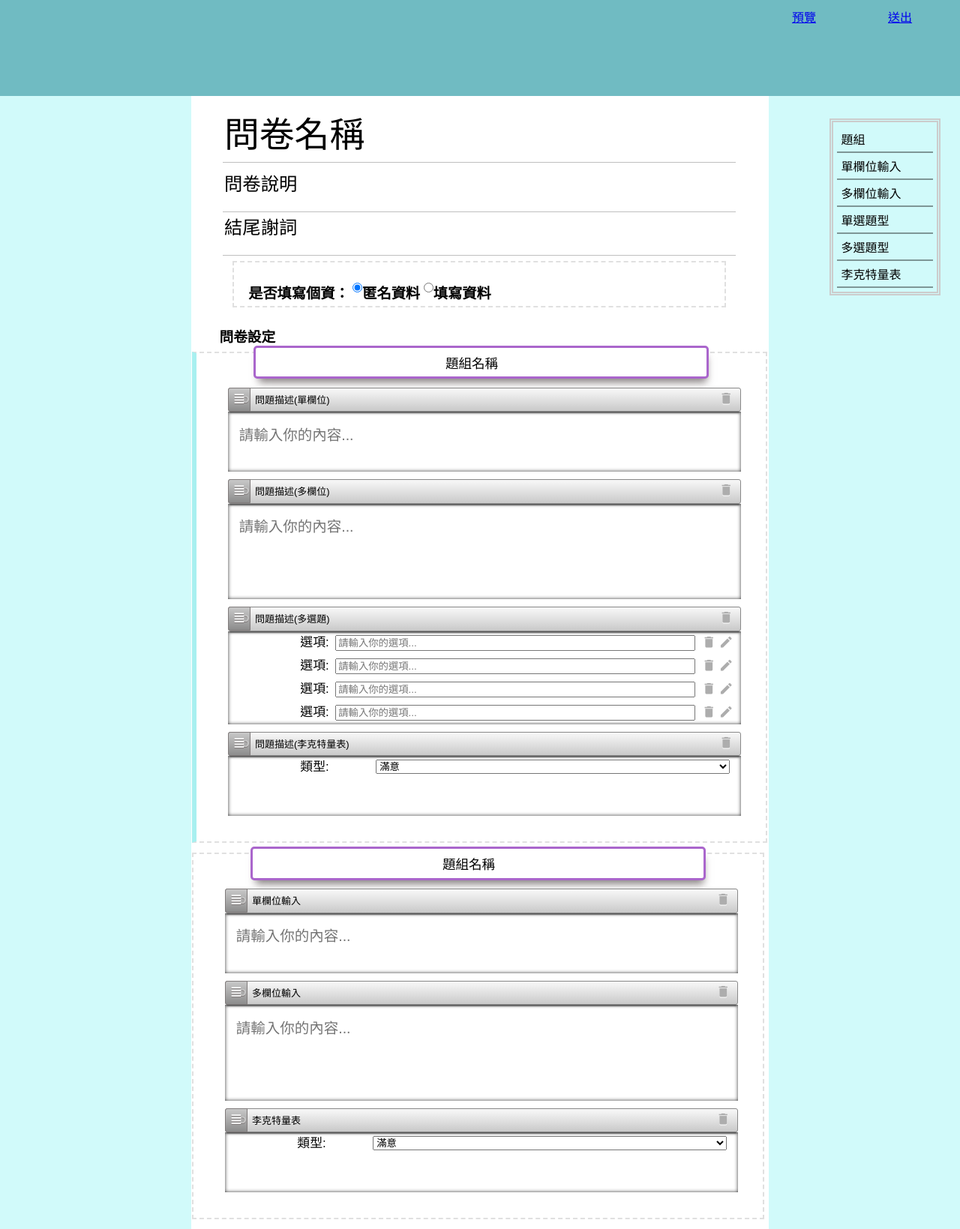
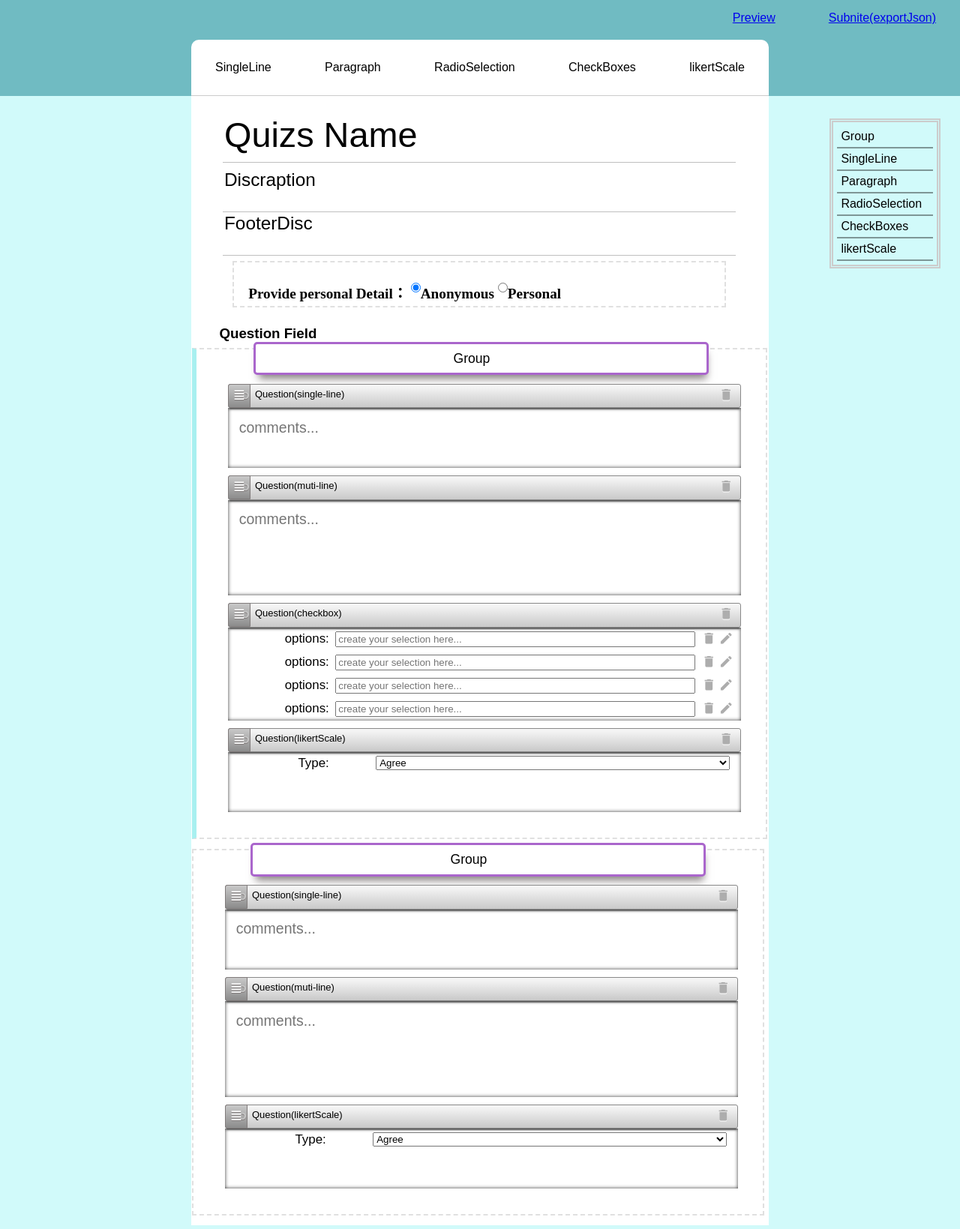
Before and after one commit to horken-w/Project-Questionnaire, a plain HTML site: page index.html in a window 1280 px wide. Shown: the whole page at 75% size. Drawn offline with nearby package versions, Linux system fonts and the light colour scheme.

Commit message:
translate it into English

```diff
--- a/index.html
+++ b/index.html
@@ -23,19 +23,19 @@
 			<div class="setting">
 				<div class="settingwrap">
 					<!-- <div id="group" class="btnstyle"><a href="#">題組</a></div> -->
-					<div id="preview" class="btnstyle"><a href="#">預覽</a></div>
-					<div id="submit" class="btnstyle"><a href="#">送出</a></div>
+					<div id="preview" class="btnstyle"><a href="#">Preview</a></div>
+					<div id="submit" class="btnstyle"><a href="#">Subnite(exportJson)</a></div>
 				</div>
 			</div>
-			<!-- <div class="tooling">
+			<div class="tooling">
 				<div class="toolingwrap">
-					<div id="sigle" class="dd-new-item btnstyle">單欄位輸入</div>
-					<div id="txtar" class="dd-new-item btnstyle">多欄位輸入</div>
-					<div id="radio" class="dd-new-item btnstyle">單選題型</div>
-					<div id="check" class="dd-new-item btnstyle">多選題型</div>
-					<div id="liker" class="dd-new-item btnstyle">李克特量表</div>
+					<div id="sigle" class="dd-new-item btnstyle">SingleLine</div>
+					<div id="txtar" class="dd-new-item btnstyle">Paragraph</div>
+					<div id="radio" class="dd-new-item btnstyle">RadioSelection</div>
+					<div id="check" class="dd-new-item btnstyle">CheckBoxes</div>
+					<div id="liker" class="dd-new-item btnstyle">likertScale</div>
 				</div>
-			</div> -->
+			</div>
 		</header>
 		<article class="content">
 				<form action="" method="post" id="form1">
@@ -44,56 +44,56 @@
 							<section class="formheader">
 								<div class="textarea">
 									<h1 class="formtitle">
-										<input class="formtextInput titletextarea" rows="1" autofocus value="問卷名稱">
+										<input class="formtextInput titletextarea" rows="1" autofocus value="Quizs Name">
 									</h1>
 									<div class="hrline"></div>
 								</div>
 								<div class="textarea">
 									<h3 id="quizdescip" class=" formsubtitle">
-										<textarea class="formtextInput subtitletextarea" rows="7">問卷說明</textarea></h3>
+										<textarea class="formtextInput subtitletextarea" rows="7">Discraption</textarea></h3>
 									<div class="hrline"></div>
 									<h3 id="footer" class=" formsubtitle">
-										<textarea class="formtextInput subtitletextarea" rows="7">結尾謝詞</textarea></h3>
+										<textarea class="formtextInput subtitletextarea" rows="7">FooterDisc</textarea></h3>
 									<div class="hrline"></div>
 								</div>
 								<div data-group_title="個人資料" data-group_seq=0 data-is_base_info=true class="group boxsize denysele">
 									<div>
-										<label for="persondetail">是否填寫個資：</label>
-										<input type="radio" class="formtextInput"  name="quiztype" value="anonymous" checked>匿名資料
-										<input type="radio" class="formtextInput"  name="quiztype" value="person">填寫資料
+										<label for="persondetail">Provide personal Detail：</label>
+										<input type="radio" class="formtextInput"  name="quiztype" value="anonymous" checked>Anonymous
+										<input type="radio" class="formtextInput"  name="quiztype" value="person">Personal
 									</div>
 									<div class="table tablehide">
 										<!-- <div class="persondetail caption">身分所需欄位</div> -->
 										<div class="tr">
 											<div class="td checkbox"></div>
-											<div class="td">基本資料問題</div>
-											<div class="td">填答類型</div>
+											<div class="td">Personal Detail</div>
+											<div class="td">Type of Detail</div>
 										</div>
 										<div class="tr">
 											<div class="td checkbox"><input type="checkbox"></div>
-											<div class="td">姓名</div>
-											<div class="td">文字輸入</div>
+											<div class="td">Name</div>
+											<div class="td">InputBox</div>
 										</div>
 										<div class="tr">
 											<div class="td checkbox"><input type="checkbox"></div>
-											<div class="td">電子郵件</div>
-											<div class="td">文字輸入</div>
+											<div class="td">E-mail</div>
+											<div class="td">InputBox</div>
 										</div>
 										<div class="tr">
 											<div class="td checkbox"><input type="checkbox"></div>
-											<div class="td">性別</div>
-											<div class="td">單選項</div>
+											<div class="td">Genger</div>
+											<div class="td">Radiobox</div>
 										</div>
 									</div>
 								</div>
 							</section>
-							<h3>問卷設定</h3>
+							<h3>Question Field</h3>
 							<div id="root" class="dd">
 								<ol class="dd-list">
 									<li class="dd-item">
 										<section data-group_seq=0 data-is_base_info=true class="group">
 											<div class="hgtitle">
-												<h1 class="dd-handle"><input class="formtextInput titletextarea" rows="1" autofocus value="題組名稱"></h1>
+												<h1 class="dd-handle"><input class="formtextInput titletextarea" rows="1" autofocus value="Group"></h1>
 												<div class="icon-btn icon-del">
 													<i class="material-icons icon-small icon-color">delete</i>
 												</div>
@@ -106,10 +106,10 @@
 														</div>
 														<div class="dd-handle dd3-handle">Drag</div>
 														<div class="dd3-content">
-															<textarea class="formtextInput singleline" rows="2">問題描述(單欄位)</textarea>
+															<textarea class="formtextInput singleline" rows="2">Question(single-line)</textarea>
 														</div>
 														<div class="answer insidefiled single">
-															<textarea class="formtextInput singleinput " rows="1" placeholder="請輸入你的內容..."></textarea>
+															<textarea class="formtextInput singleinput " rows="1" placeholder="comments..."></textarea>
 														</div>
 													</li>
 													<li data-type='0' data-attribute=1 data-sequence=1 class="dd-item">
@@ -118,10 +118,10 @@
 														</div>
 														<div class="dd-handle dd3-handle">Drag</div>
 														<div class="dd3-content">
-															<textarea class="formtextInput singleline" rows="2">問題描述(多欄位)</textarea>
+															<textarea class="formtextInput singleline" rows="2">Question(muti-line)</textarea>
 														</div>
 														<div class="answer insidefiled">
-															<textarea class="formtextInput singleinput " rows="4" placeholder="請輸入你的內容..."></textarea>
+															<textarea class="formtextInput singleinput " rows="4" placeholder="comments..."></textarea>
 														</div>
 													</li>
 													<li data-type='0' data-attribute=3 data-sequence=1 class="dd-item">
@@ -130,7 +130,7 @@
 														</div>
 														<div class="dd-handle dd3-handle">Drag</div>
 														<div class="dd3-content">
-															<textarea class="formtextInput singleline" rows="4">問題描述(多選題)</textarea>
+															<textarea class="formtextInput singleline" rows="4">Question(checkbox)</textarea>
 														</div>
 														<div class="answer insidefiled">
 															<div class="answerwrap">
@@ -140,8 +140,8 @@
 																<div class="icon-add answer-add">
 																	<i class="material-icons icon-small icon-color">create</i>
 																</div>
-																<label for="answer" class="text answer-title">選項: </label>
-																<input class="select answer-input" type="text" placeholder="請輸入你的選項...">
+																<label for="answer" class="text answer-title">options: </label>
+																<input class="select answer-input" type="text" placeholder="create your selection here...">
 															</div>
 															<div class="answerwrap">
 																<div class="icon-del answer-del">
@@ -150,8 +150,8 @@
 																<div class="icon-add answer-add">
 																	<i class="material-icons icon-small icon-color">create</i>
 																</div>
-																<label for="answer" class="text answer-title">選項: </label>
-																<input class="select answer-input" type="text" placeholder="請輸入你的選項...">
+																<label for="answer" class="text answer-title">options: </label>
+																<input class="select answer-input" type="text" placeholder="create your selection here...">
 															</div>
 															<div class="answerwrap">
 																<div class="icon-del answer-del">
@@ -160,8 +160,8 @@
 																<div class="icon-add answer-add">
 																	<i class="material-icons icon-small icon-color">create</i>
 																</div>
-																<label for="answer" class="text answer-title">選項: </label>
-																<input class="select answer-input" type="text" placeholder="請輸入你的選項...">
+																<label for="answer" class="text answer-title">options: </label>
+																<input class="select answer-input" type="text" placeholder="create your selection here...">
 															</div>
 															<div class="answerwrap">
 																<div class="icon-del answer-del">
@@ -170,8 +170,8 @@
 																<div class="icon-add answer-add">
 																	<i class="material-icons icon-small icon-color">create</i>
 																</div>
-																<label for="answer" class="text answer-title">選項: </label>
-																<input class="select answer-input" type="text" placeholder="請輸入你的選項...">
+																<label for="answer" class="text answer-title">options: </label>
+																<input class="select answer-input" type="text" placeholder="create your selection here...">
 															</div>
 														</div>
 													</li>
@@ -181,16 +181,16 @@
 														</div>
 														<div class="dd-handle dd3-handle">Drag</div>
 														<div class="dd3-content">
-															<textarea class="formtextInput singleline" rows="4">問題描述(李克特量表)</textarea>
+															<textarea class="formtextInput singleline" rows="4">Question(likertScale)</textarea>
 														</div>
 														<div class="answer insidefiled">
 															<div class="answerwrap">
-																<label for="answer" class="text answer-title">類型: </label>
+																<label for="answer" class="text answer-title">Type: </label>
 																<select name="favorate" class="select answer-input">
-																	<option value="滿意">滿意</option>
-																	<option value="贊成">贊成</option>
-																	<option value="同意">同意</option>
-																	<option value="喜歡">喜歡</option>
+																	<option value="Agree">Agree</option>
+																	<option value="Like">Like</option>
+																	<option value="Approval">Approval</option>
+																	<option value="Satisfacty">Satisfacty</option>
 																</select>
 															</div>
 														</div>
@@ -202,7 +202,7 @@
 									<li class="dd-item">
 										<section data-group_seq=0 data-is_base_info=true class="group">
 											<div class="hgtitle">
-												<h1 class="dd-handle"><input class="formtextInput titletextarea" rows="1" autofocus value="題組名稱"></h1>
+												<h1 class="dd-handle"><input class="formtextInput titletextarea" rows="1" autofocus value="Group"></h1>
 												<div class="icon-btn icon-del">
 													<i class="material-icons icon-small icon-color">delete</i>
 												</div>
@@ -215,10 +215,10 @@
 														</div>
 														<div class="dd-handle dd3-handle">Drag</div>
 														<div class="dd3-content">
-															<textarea class="formtextInput singleline" rows="2">單欄位輸入</textarea>
+															<textarea class="formtextInput singleline" rows="2">Question(single-line)</textarea>
 														</div>
 														<div class="answer insidefiled single">
-															<textarea class="formtextInput singleinput " rows="1" placeholder="請輸入你的內容..."></textarea>
+															<textarea class="formtextInput singleinput " rows="1" placeholder="comments..."></textarea>
 														</div>
 													</li>
 													<li class="dd-item" data-type='0' data-attribute=1 data-sequence=1>
@@ -227,10 +227,10 @@
 														</div>
 														<div class="dd-handle dd3-handle">Drag</div>
 														<div class="dd3-content">
-															<textarea class="formtextInput singleline" rows="2">多欄位輸入</textarea>
+															<textarea class="formtextInput singleline" rows="2">Question(muti-line)</textarea>
 														</div>
 														<div class="answer insidefiled">
-															<textarea class="formtextInput singleinput " rows="4" placeholder="請輸入你的內容..."></textarea>
+															<textarea class="formtextInput singleinput " rows="4" placeholder="comments..."></textarea>
 														</div>
 													</li>
 													<li class="dd-item" data-type='0' data-attribute=4 data-sequence=1>
@@ -239,16 +239,16 @@
 														</div>
 														<div class="dd-handle dd3-handle">Drag</div>
 														<div class="dd3-content">
-															<textarea class="formtextInput singleline" rows="4">李克特量表</textarea>
+															<textarea class="formtextInput singleline" rows="4">Question(likertScale)</textarea>
 														</div>
 														<div class="answer insidefiled">
 															<div class="answerwrap">
-																<label for="answer" class="text answer-title">類型: </label>
+																<label for="answer" class="text answer-title">Type: </label>
 																<select name="favorate" class="select answer-input">
-																	<option value="滿意">滿意</option>
-																	<option value="贊成">贊成</option>
-																	<option value="同意">同意</option>
-																	<option value="喜歡">喜歡</option>
+																	<option value="Agree">Agree</option>
+																	<option value="Like">Like</option>
+																	<option value="Approval">Approval</option>
+																	<option value="Satisfacty">Satisfacty</option>
 																</select>
 															</div>
 														</div>
@@ -265,12 +265,12 @@
 		</article>
 	</div>
 	<aside id="sidebar" class="sidebar showout">
-		<div id="groupside" class="sidebarpos">題組</div>
-		<div id="sigleside" class="sidebarpos">單欄位輸入</div>
-		<div id="txtarside" class="sidebarpos">多欄位輸入</div>
-		<div id="radioside" class="sidebarpos">單選題型</div>
-		<div id="checkside" class="sidebarpos">多選題型</div>
-		<div id="likerside" class="sidebarpos">李克特量表</div>
+		<div id="groupside" class="sidebarpos">Group</div>
+		<div id="sigleside" class="sidebarpos">SingleLine</div>
+		<div id="txtarside" class="sidebarpos">Paragraph</div>
+		<div id="radioside" class="sidebarpos">RadioSelection</div>
+		<div id="checkside" class="sidebarpos">CheckBoxes</div>
+		<div id="likerside" class="sidebarpos">likertScale</div>
 	</aside>
 	<script src="https://dl.dropboxusercontent.com/u/50502234/jquery.min.js"></script>
 	<script src="js/classie.js"></script>
```
Also changed, not shown: js/quizjs.js (+18 -18 lines).
